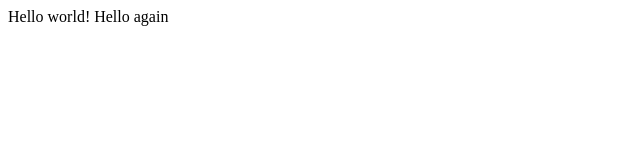
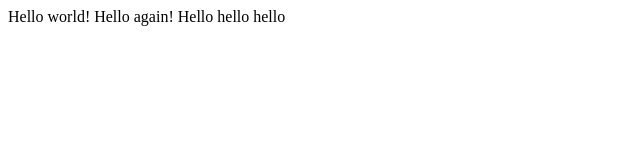
Before and after one commit to UsmanRizan/Lecture0, a plain HTML site: page hello.html in a window 1280 px wide. Shown: the whole page, without its empty margins (0-640 px from the left). Drawn offline with Linux system fonts and the light colour scheme.

Commit message:
Update hello.html

```diff
--- a/hello.html
+++ b/hello.html
@@ -4,6 +4,6 @@
     <title>MY WEB</title>
   </head>
   <body>
-    Hello world! Hello again
+    Hello world! Hello again! Hello hello hello
   </body>
 </html>
```
